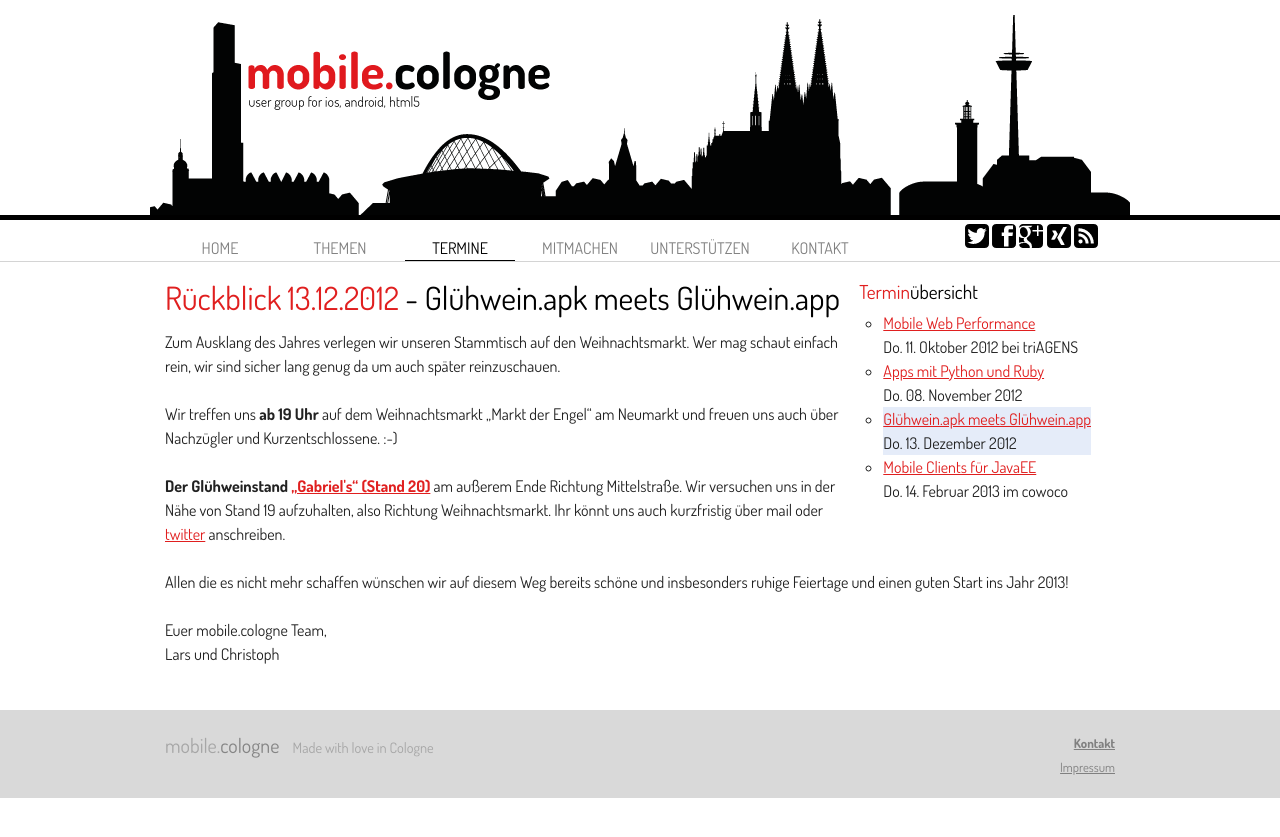
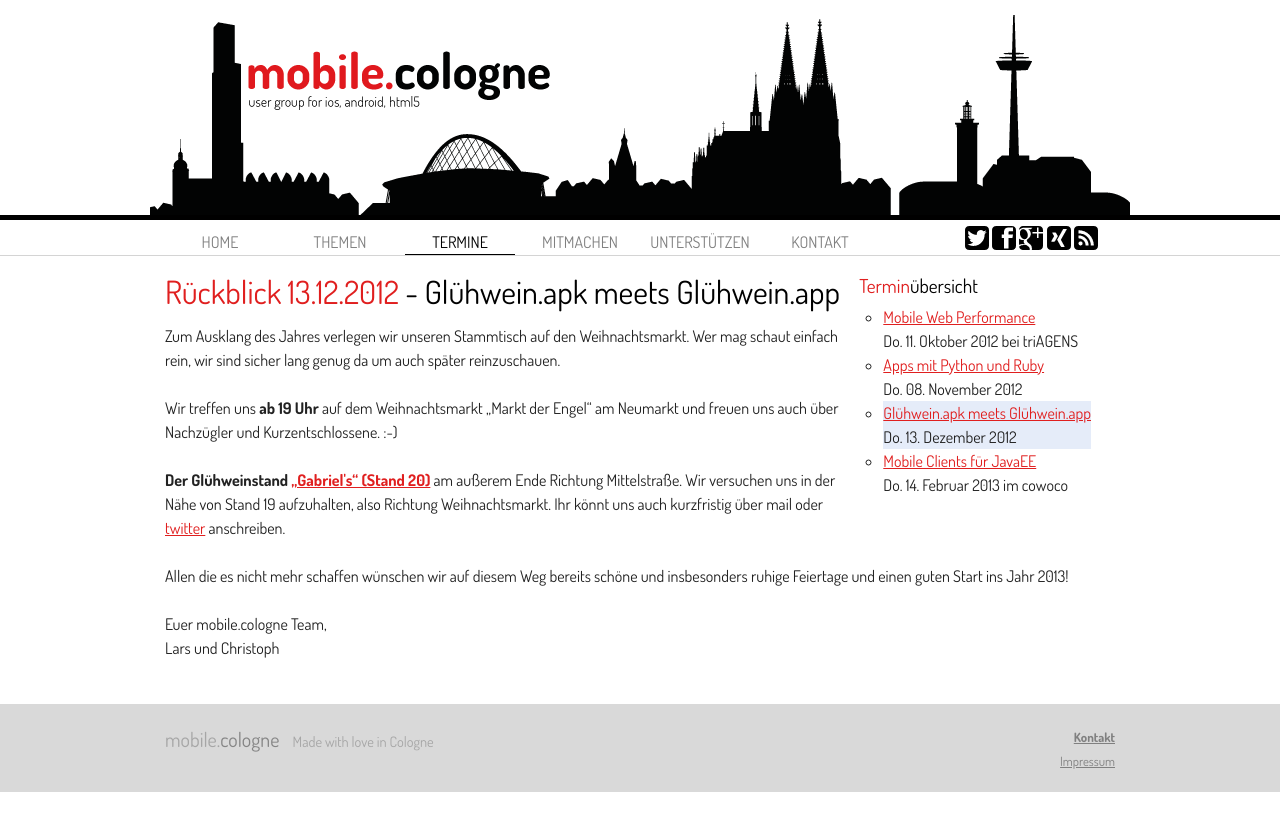
Before and after one commit to mobilecgn/mobilecgn.github.com, a Jekyll site: the page built from _posts/2012/2012-12-13-weihnachtsmarkt.html, in a window 1280 px wide. Shown: the top 837 px of the page. Built offline with Jekyll 4.4.1, drawn with Linux system fonts in a browser that asks for light colours.

Commit message:
Fix layout with smaller social media icons.

```diff
--- a/_layouts/default.html
+++ b/_layouts/default.html
@@ -52,7 +52,7 @@
 			<a href="/sponsoren.html" class="span-3 {% if page.url == '/sponsoren.html' %}{{ 'active' }}{% else %}{{ 'inactive' }}{% endif %}">Unterstützen</a>
 			<a href="/kontakt.html" class="span-3 {% if page.url == '/kontakt.html' %}{{ 'active' }}{% else %}{{ 'inactive' }}{% endif %}">Kontakt</a>
 		</div>
-		<div class="span-4 last right social">
+		<div class="span-4 last right social" style="margin-top: 2px;">
 			<a href="https://twitter.com/mobilecgn"><img src="/static/icomoon/twitter-2.png" alt="Twitter"></a>
 			<a href="https://www.facebook.com/mobilecgn"><img src="/static/icomoon/facebook-2.png" alt="Facebook"></a>
 			<a href="https://plus.google.com/118274408028336548190?rel=author"><img src="/static/icomoon/google%20plus-2.png" alt="Google+"></a>
--- a/static/style.css
+++ b/static/style.css
@@ -112,7 +112,7 @@
 	}
 
 	.navigation .social {
-		height: 32px;
+		height: 28px;
 		padding-top: 4px;
 	}
 
@@ -122,7 +122,7 @@
 		text-decoration: none;
 		border-bottom: 1px solid black;
 		text-transform: uppercase;
-		padding-top: 16px;
+		padding-top: 10px;
 	}
 
 	.navigation .inactive {
@@ -131,7 +131,7 @@
 		text-decoration: none;
 		border-bottom: 1px solid white;
 		text-transform: uppercase;
-		padding-top: 16px;
+		padding-top: 10px;
 	}
 
 	/*
```
